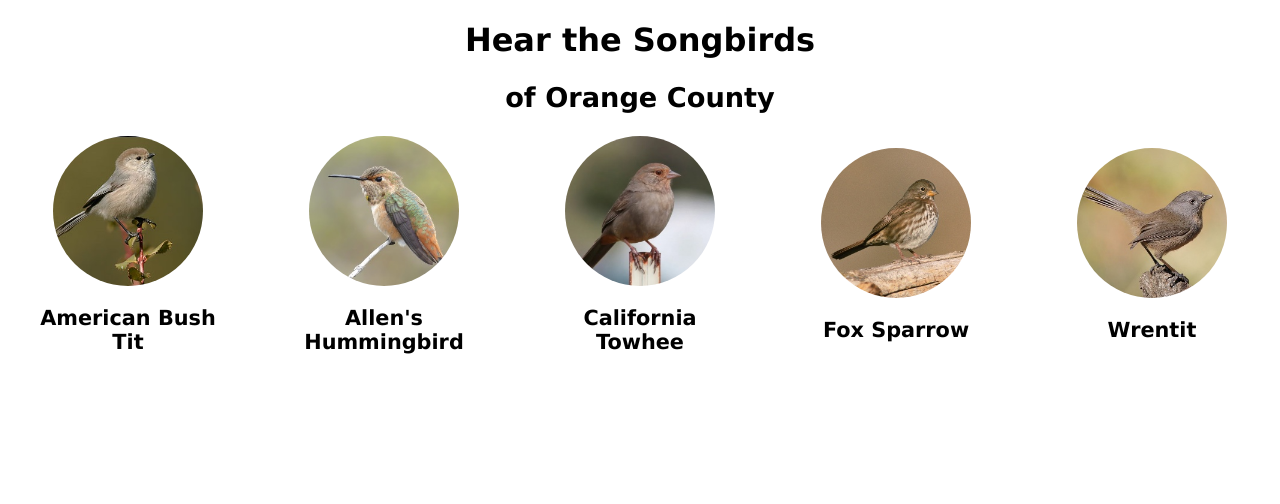
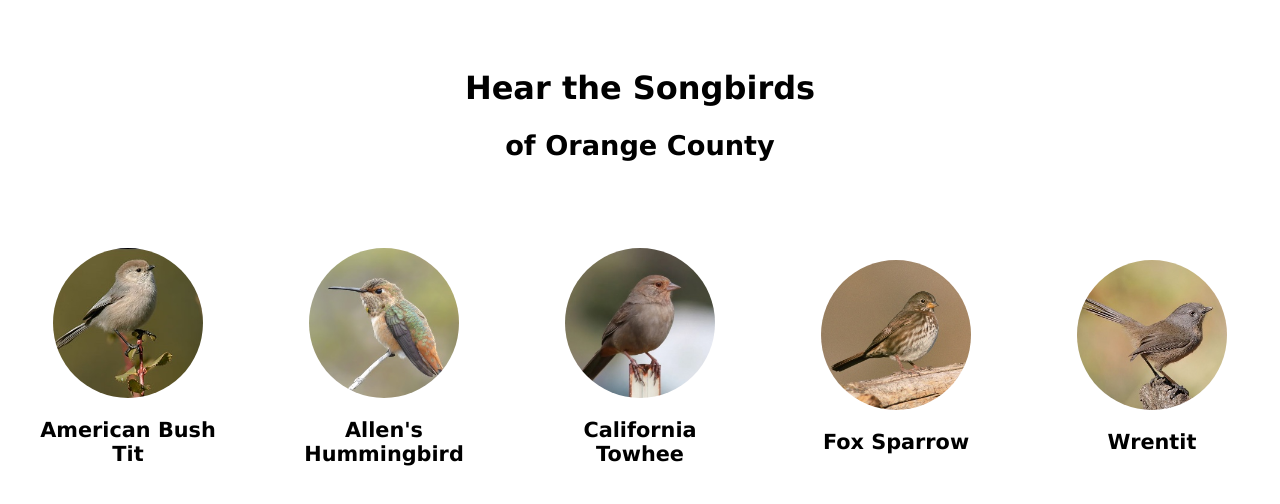
Before and after one commit to 50-vanilla-projects/09-Sound-Board, a plain HTML site: page index.html in a window 1280 px wide. Drawn offline with Linux system fonts and the light colour scheme.

Commit message:
css: add padding to header

```diff
--- a/styles.css
+++ b/styles.css
@@ -7,6 +7,8 @@ body {
 }
 header {
     text-align: center;
+    padding-top: 3rem;
+    padding-bottom: 4rem;
 }
 h1 {
     font-size: 2rem;
```
